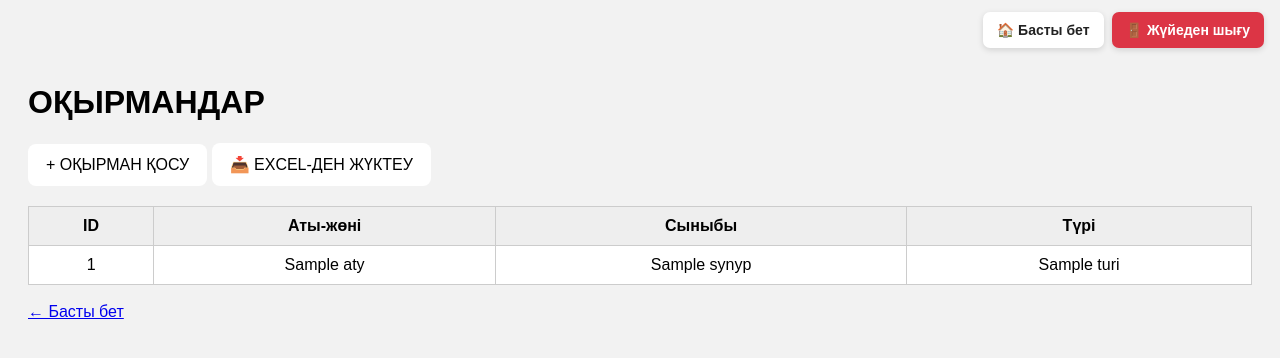
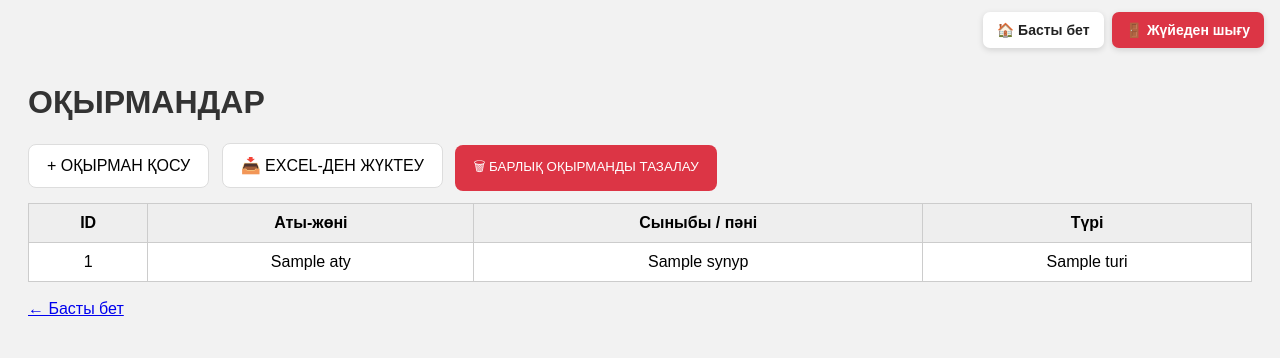
Before and after one commit to assettop-ai/kitaphana, a Flask app: template templates/readers.html in a window 1280 px wide. Shown: the top 358 px of the page. Run offline with Flask 3, Linux system fonts and the light colour scheme; the visitor is signed in with stand-in values (Sample User, id 1); the template is opened without the code that fills it: most values are stand-ins (such as "Sample title", 1, 10 or a date in 2020); some libraries are stand-ins or nearby versions.

Commit message:
Update readers.html

```diff
--- a/templates/readers.html
+++ b/templates/readers.html
@@ -1,27 +1,22 @@
+
 <!DOCTYPE html>
 <html lang="kk">
 <head>
     <meta charset="UTF-8">
+    <meta name="viewport" content="width=device-width, initial-scale=1">
     <title>Оқырмандар</title>
+
     <style>
         body {
-            font-family: Arial;
+            font-family: Arial, sans-serif;
             padding: 20px;
             background: #f2f2f2;
         }
-        table {
-            width: 100%;
-            background: white;
-            border-collapse: collapse;
+
+        h1 {
+            color: #333;
         }
-        th, td {
-            padding: 10px;
-            border: 1px solid #ccc;
-            text-align: center;
-        }
-        th {
-            background: #eeeeee;
-        }
+
         .add {
             display: inline-block;
             padding: 12px 18px;
@@ -29,26 +24,82 @@
             text-decoration: none;
             color: black;
             border-radius: 8px;
-            margin-bottom: 20px;
+            margin: 0 8px 12px 0;
+            border: 1px solid #ddd;
+        }
+
+        .delete-all {
+            display: inline-block;
+            padding: 12px 18px;
+            background: #dc3545;
+            color: white;
+            border: none;
+            border-radius: 8px;
+            cursor: pointer;
+            margin: 0 8px 12px 0;
+        }
+
+        .delete-all:hover {
+            background: #b02a37;
+        }
+
+        .table-wrap {
+            overflow-x: auto;
+        }
+
+        table {
+            width: 100%;
+            background: white;
+            border-collapse: collapse;
+        }
+
+        th, td {
+            padding: 10px;
+            border: 1px solid #ccc;
+            text-align: center;
+        }
+
+        th {
+            background: #eeeeee;
         }
     </style>
 </head>
+
 <body>
     <h1>ОҚЫРМАНДАР</h1>
 
     {% if session.get("role") == "librarian" %}
-    <a class="add" href="/readers/add">+ ОҚЫРМАН ҚОСУ</a>
-    <a class="add" href="/readers/import">📥 EXCEL-ДЕН ЖҮКТЕУ</a>
+        <a class="add" href="/readers/add">
+            + ОҚЫРМАН ҚОСУ
+        </a>
+
+        <a class="add" href="/readers/import">
+            📥 EXCEL-ДЕН ЖҮКТЕУ
+        </a>
+
+        <form method="POST"
+              action="{{ url_for('reset_readers') }}"
+              style="display:inline"
+              onsubmit="return confirm('НАЗАР АУДАР! Барлық оқырман мен кітап беру жазбалары толық өшіріледі. Кітаптар сақталады. Жалғастырасыз ба?');">
+
+            <button type="submit" class="delete-all">
+                🗑 БАРЛЫҚ ОҚЫРМАНДЫ ТАЗАЛАУ
+            </button>
+        </form>
     {% endif %}
 
+    <div class="table-wrap">
         <table>
+            <thead>
                 <tr>
                     <th>ID</th>
                     <th>Аты-жөні</th>
-            <th>Сыныбы</th>
+                    <th>Сыныбы / пәні</th>
                     <th>Түрі</th>
                 </tr>
+            </thead>
 
+            <tbody>
                 {% for reader in readers %}
                 <tr>
                     <td>{{ reader["id"] }}</td>
@@ -56,8 +107,14 @@
                     <td>{{ reader["synyp"] }}</td>
                     <td>{{ reader["turi"] }}</td>
                 </tr>
+                {% else %}
+                <tr>
+                    <td colspan="4">Оқырмандар тізімі бос.</td>
+                </tr>
                 {% endfor %}
+            </tbody>
         </table>
+    </div>
 
     <br>
     <a href="/">← Басты бет</a>
```
Lines whose indentation alone changed are shown as unchanged.
